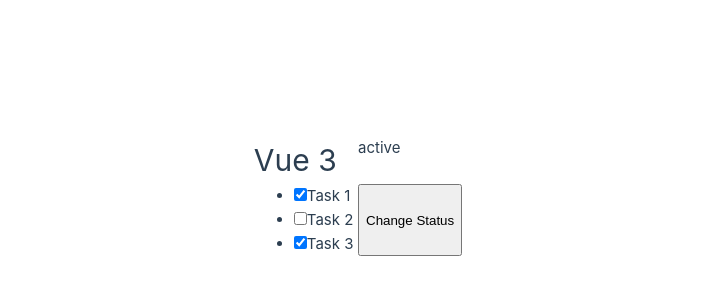
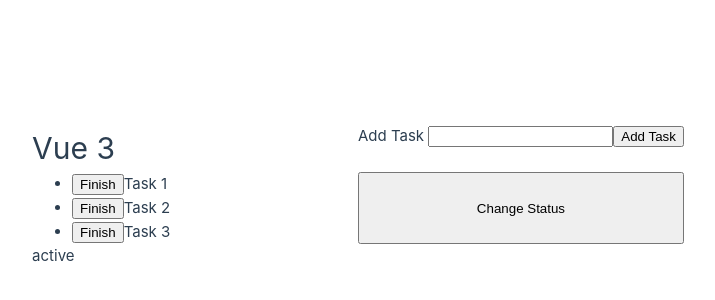
Before and after one commit to TeodorWolski/Vue-app, a Vue app: page / in a window 1280 px wide. Shown: the part 204-504 px from the top of the page, without its empty margins (282-997 px from the left). Built offline with nearby package versions, Linux system fonts and the light colour scheme.

Commit message:
chore: Add task management functionality

```diff
--- a/src/App.vue
+++ b/src/App.vue
@@ -8,23 +8,45 @@
   { id: 2, title: 'Task 2', isCompleted: false },
   { id: 3, title: 'Task 3', isCompleted: true }
 ])
-
+const newTask = ref('')
 const changeStatus = () => {
   status.value = status.value === 'active' ? 'inactive' : 'active'
+}
+
+const addTask = () => {
+  tasks.value.push({
+    id: tasks.value.length + 1,
+    title: newTask.value,
+    isCompleted: false
+  })
+  newTask.value = ''
+}
+
+const removeTask = (id) => {
+  tasks.value = tasks.value.filter((task) => task.id !== id)
 }
 </script>
 
 <template>
   <h1>{{ name }}</h1>
-  <p v-if="status === 'active'">active</p>
-  <p v-else-if="status === 'pending'">pending</p>
-  <p v-else>inactive</p>
+
+  <form @submit.prevent="addTask">
+    <label for="newTask"
+      >Add Task
+
+      <input type="text" id="newTask" v-model="newTask" />
+    </label>
+    <button type="submit">Add Task</button>
+  </form>
   <ul>
     <li v-for="task in tasks" :key="task.id">
-      <input type="checkbox" :checked="task.isCompleted" />
+      <button @click="removeTask(task.id)">Finish</button>
       <span :class="{ 'is-completed': task.isCompleted }">{{ task.title }}</span>
     </li>
   </ul>
 
   <button @click="changeStatus">Change Status</button>
+  <p v-if="status === 'active'">active</p>
+  <p v-else-if="status === 'pending'">pending</p>
+  <p v-else>inactive</p>
 </template>
```
